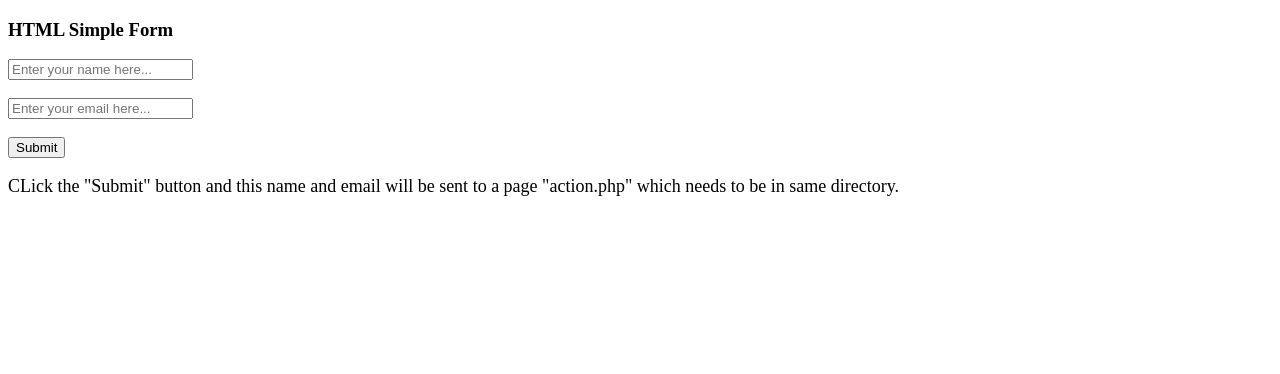
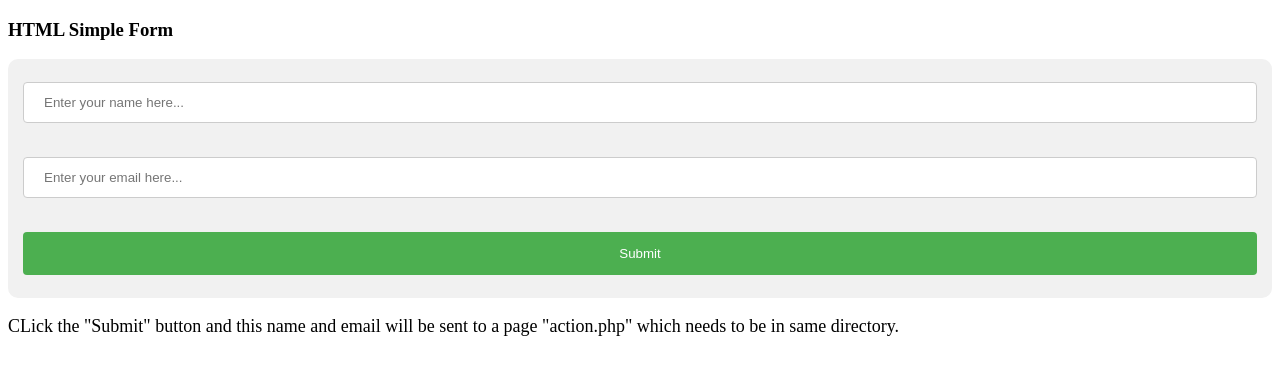
Before and after one commit to Sahil-memon-9/html-basic-form, a plain HTML site: page index.html in a window 1280 px wide. Drawn offline with Linux system fonts and the light colour scheme.

Commit message:
Added style

```diff
--- a/index.html
+++ b/index.html
@@ -1,16 +1,52 @@
 <!-- Owner - sahil memon -->
 <!DOCTYPE html>
 <html lang="en">
+<head>
+	<title>Basic HTML form</title>
+	<style type="text/css">
+
+		div {
+		  border-radius: 10px;
+		  background-color: #f1f1f1;
+		  padding: 15px;
+		}
+
+		input[type=text], select {
+		  width: 100%;
+		  padding: 12px 20px;
+		  margin: 8px 0;
+		  display: inline-block;
+		  border: 1px solid #ccc;
+		  border-radius: 4px;
+		  box-sizing: border-box;
+		}
+
+		input[type=submit] {
+		  width: 100%;
+		  background-color: #4CAF50;
+		  color: white;
+		  padding: 14px 20px;
+		  margin: 8px 0;
+		  border: none;
+		  border-radius: 4px;
+		}
+
+		input[type=submit]:hover {
+		  background-color: #45a055;
+		}
+	</style>
+</head>
 <body>
 
 <h3>HTML Simple Form</h3>
 
-<form action="/action.php">
-  <input type="text"  name="name" value="" placeholder="Enter your name here..."><br><br>
-  <input type="text" name="email" value="" placeholder="Enter your email here..."><br><br>
-  <input type="submit" value="Submit">
-</form>
-
+	<div>
+		<form action="/action.php">
+		  <input type="text"  name="name" value="" placeholder="Enter your name here..."><br><br>
+		  <input type="text" name="email" value="" placeholder="Enter your email here..."><br><br>
+		  <input type="submit" value="Submit">
+		</form>
+	</div>
 <p style="font-size: 18px;">CLick the "Submit" button and  this name and email will be sent to a page "action.php" which needs  to be in same directory.</p>
 </body>
 </html>
```
